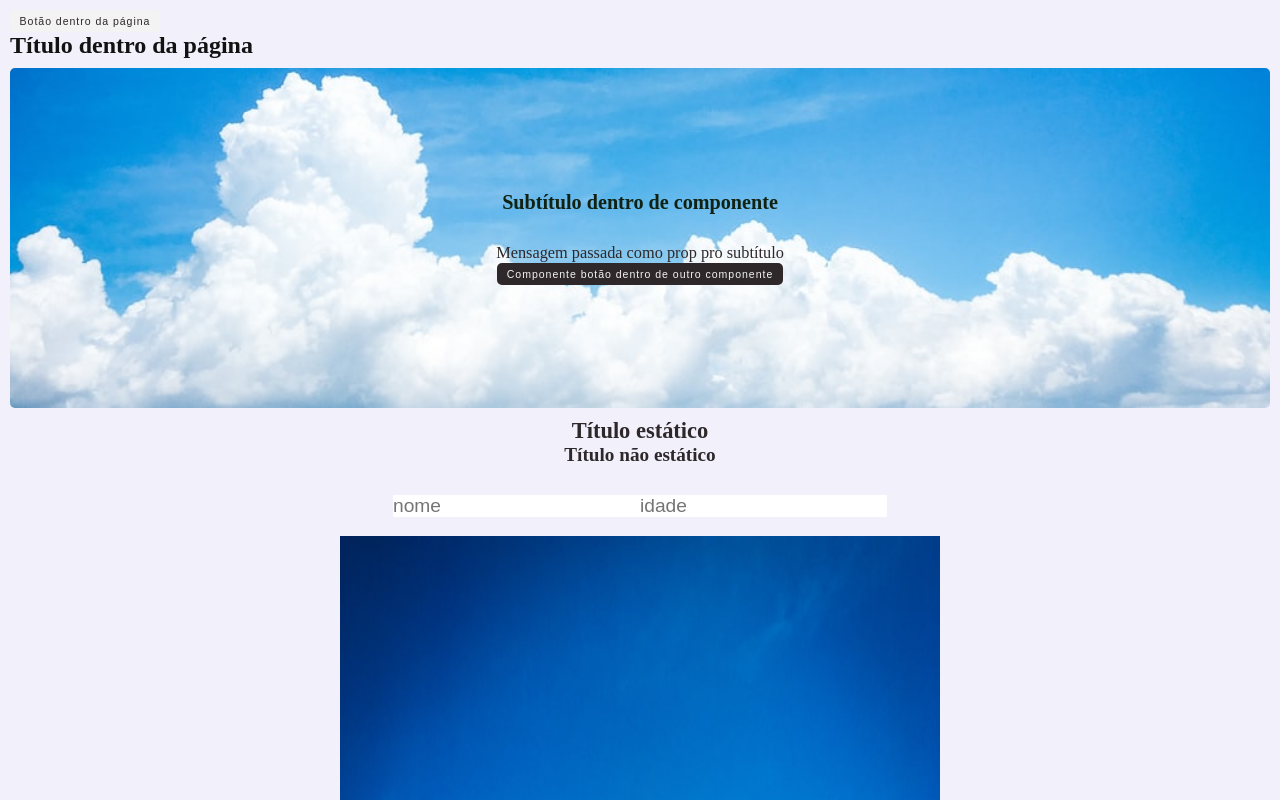
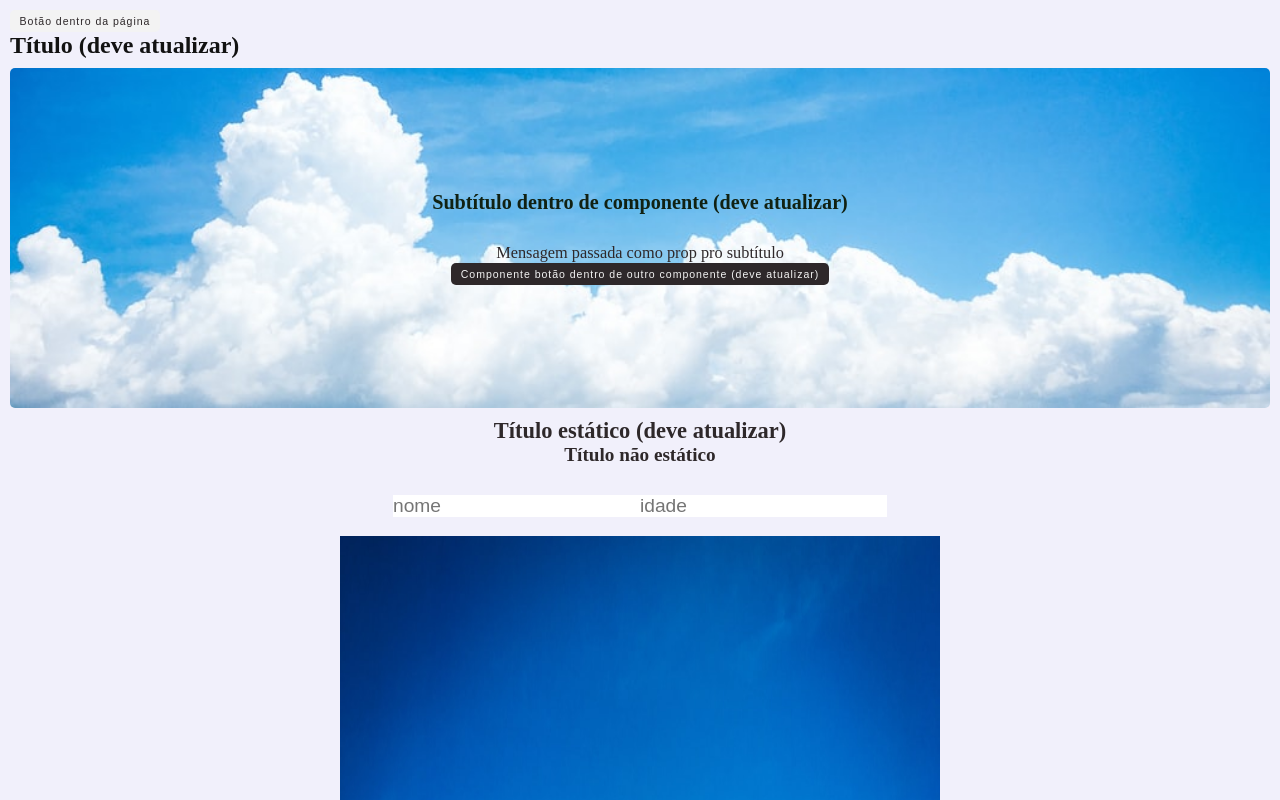
Before and after one commit to douglas-sousa/google-optimize-test, a Gatsby site: page /landing-page in a window 1280 px wide. Shown: the top 800 px of the page. Built offline with nearby package versions, Linux system fonts and the light colour scheme; Gatsby itself is replaced by a stand-in of ours.

Commit message:
temp: updated default text for better testing

```diff
--- a/src/components/footer/footer.tsx
+++ b/src/components/footer/footer.tsx
@@ -9,7 +9,7 @@ type Props = {
 export default function Footer(props: Props): JSX.Element {
   return (
     <div className="footer">
-      <h6>Último subtítulo</h6>
+      <h6>Último subtítulo (deve atualizar)</h6>
       <footer>
         Copyright &copy; 2020 - {props.message}
       </footer>
--- a/src/components/form/form.tsx
+++ b/src/components/form/form.tsx
@@ -26,7 +26,7 @@ export default function Form(): JSX.Element {
 
   return (
     <div className={css.container}>
-      <h3>Título estático</h3>
+      <h3>Título estático (deve atualizar)</h3>
       <h4>{title}</h4>
       <form>
         <input type="text" placeholder="nome" name="name" onChange={handleInputChange} />
--- a/src/components/sub-heading/sub-heading.tsx
+++ b/src/components/sub-heading/sub-heading.tsx
@@ -11,10 +11,10 @@ type Props = {
 export default function SubHeading(props: Props): JSX.Element {
   return (
     <div className={css.container}>
-      <h2>Subtítulo dentro de componente</h2>
+      <h2>Subtítulo dentro de componente (deve atualizar)</h2>
       <p>{props.message}</p>
       <Button mode="dark">
-        Componente botão dentro de outro componente
+        Componente botão dentro de outro componente (deve atualizar)
       </Button>
     </div>
   );
--- a/src/pages/landing-page.tsx
+++ b/src/pages/landing-page.tsx
@@ -17,7 +17,7 @@ export default function LandingPage(): JSX.Element {
       <Button mode="light">
         Botão dentro da página
       </Button>
-      <h1>Título dentro da página</h1>
+      <h1>Título (deve atualizar)</h1>
       <SubHeading message="Mensagem passada como prop pro subtítulo" />
       <Form />
       <img src={skyImage} alt="sky" height="800px" width="600px"/>
```
